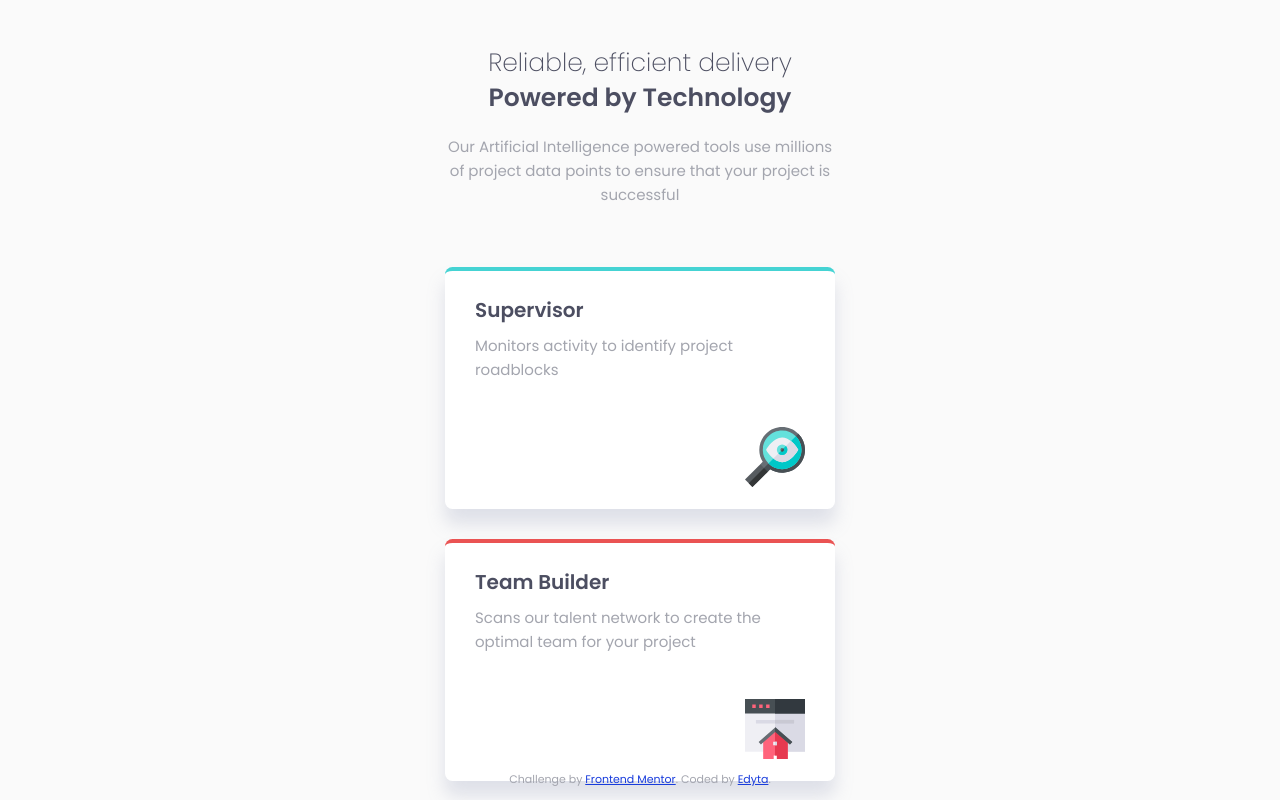
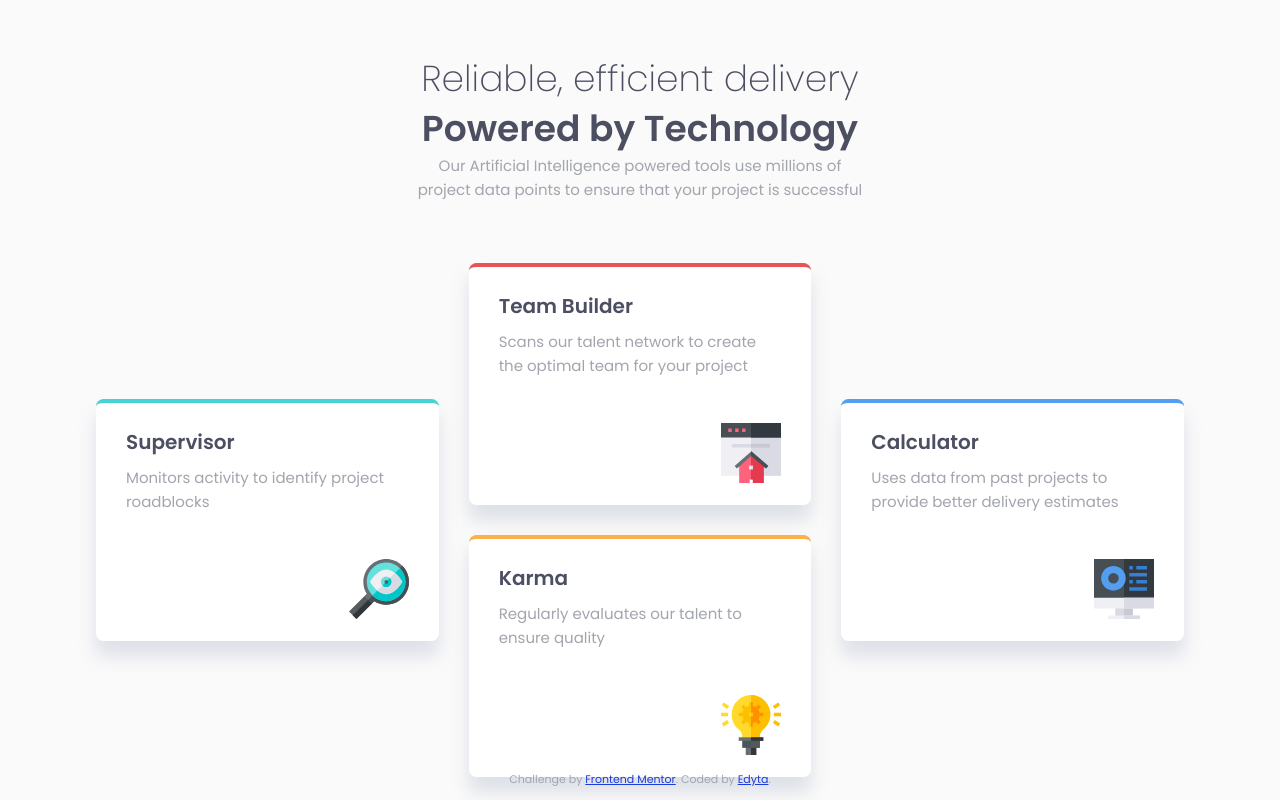
Before and after one commit to Infinit-dot/Four-card-feature-FMC, a plain HTML site: page index.html in a window 1280 px wide. Shown: the top 800 px of the page. Drawn offline with Linux system fonts and the light colour scheme.

Commit message:
added styling for desktop display

```diff
--- a/style.css
+++ b/style.css
@@ -30,11 +30,11 @@ body {
   line-height: 1.6;
   color: var(--clr-gray-200);
   display: flex;
+  flex-flow: column;
   justify-content: center;
   align-items: center;
 }
 .container {
-  margin: 3em 0;
   width: 85%;
   max-width: 26em;
 }
@@ -47,6 +47,7 @@ body {
   line-height: 1.4;
   color: var(--clr-blue-200);
   margin-bottom: 0.8em;
+  margin-top: 2em;
 }
 .about__title > span {
   font-weight: 600;
@@ -99,3 +100,53 @@ footer {
 .attribution a {
   color: var(--brightBlue);
 }
+
+@media only screen and (min-width: 1000px) {
+  body {
+    height: 100vh;
+  }
+  .container {
+    display: grid;
+    grid-template-columns: repeat(3, 1fr);
+    grid-template-rows: 14em repeat(3, auto);
+    gap: 2em;
+    width: 85%;
+    max-width: 76em;
+    align-items: center;
+    justify-items: center;
+  }
+  .about {
+    align-self: center;
+    width: 30em;
+    text-align: center;
+    grid-column: 1 / span 3;
+  }
+  .about__title {
+    font-size: 3.6rem;
+    margin: 0;
+  }
+  .about__text {
+    margin-bottom: 0;
+    padding: 0;
+  }
+  .card {
+    margin-bottom: 0;
+  }
+  .card--cyan {
+    grid-row: 3/5;
+  }
+  .card--red {
+    grid-row: 2 / span 2;
+    grid-column: 2;
+    align-self: end;
+  }
+  .card--yellow {
+    grid-row: 4 / span 2;
+    grid-column: 2;
+    align-self: start;
+  }
+  .card--blue {
+    grid-row: 3 / span 2;
+    grid-column: 3;
+  }
+}
```
